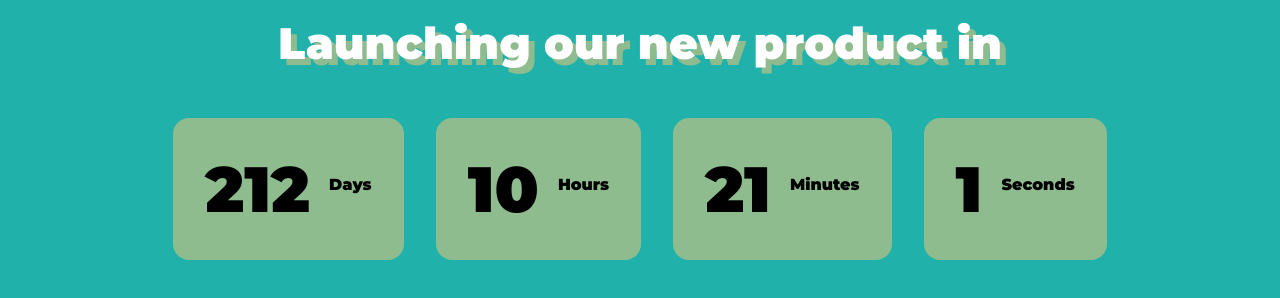
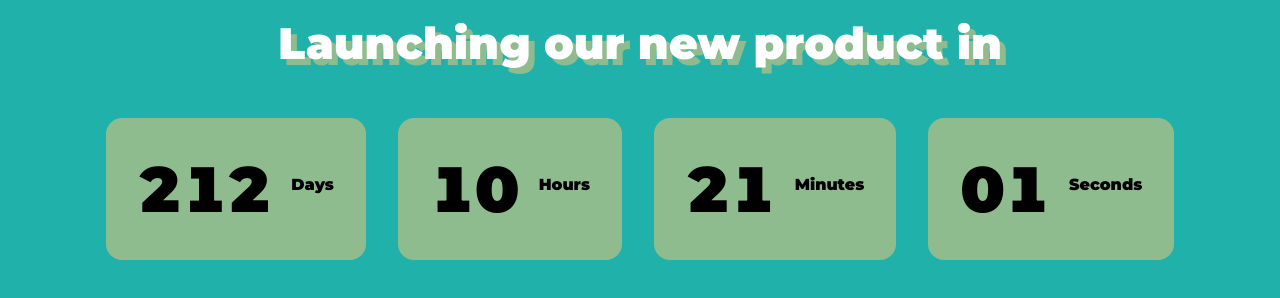
Before and after one commit to Programmer005/year-countdown, a plain HTML site: page index.html in a window 1280 px wide. Drawn offline with Linux system fonts and the light colour scheme.

Commit message:
fix: content shifts every second

```diff
--- a/script.js
+++ b/script.js
@@ -20,10 +20,17 @@ const countdown = () => {
   const minuteText = Math.floor((gap % hour) / minute)
   const secondText = Math.floor((gap % minute) / second)
 
-  daysEl.innerHTML = `${dayText} <sup>Days</sup>`
-  hoursEl.innerHTML = `${hourText} <sup>Hours</sup>`
-  minutesEl.innerHTML = `${minuteText} <sup>Minutes</sup>`
-  secondsEl.innerHTML = `${secondText} <sup>Seconds</sup>`
+  /**
+   * @param {number} num
+   */
+  const format = (num) => {
+    return num > 9 ? num : '0' + num;
+  }
+
+  daysEl.innerHTML = `${format(dayText)} <sup>Days</sup>`
+  hoursEl.innerHTML = `${format(hourText)} <sup>Hours</sup>`
+  minutesEl.innerHTML = `${format(minuteText)} <sup>Minutes</sup>`
+  secondsEl.innerHTML = `${format(secondText)} <sup>Seconds</sup>`
 }
 
 countdown()
--- a/style.css
+++ b/style.css
@@ -37,6 +37,8 @@ body {
   margin: 1rem;
   text-align: center;
   min-width: 10vw;
+  font-feature-settings: "tnum";
+  font-variant-numeric: tabular-nums;
 }
 
 .cd_child sup {
```
